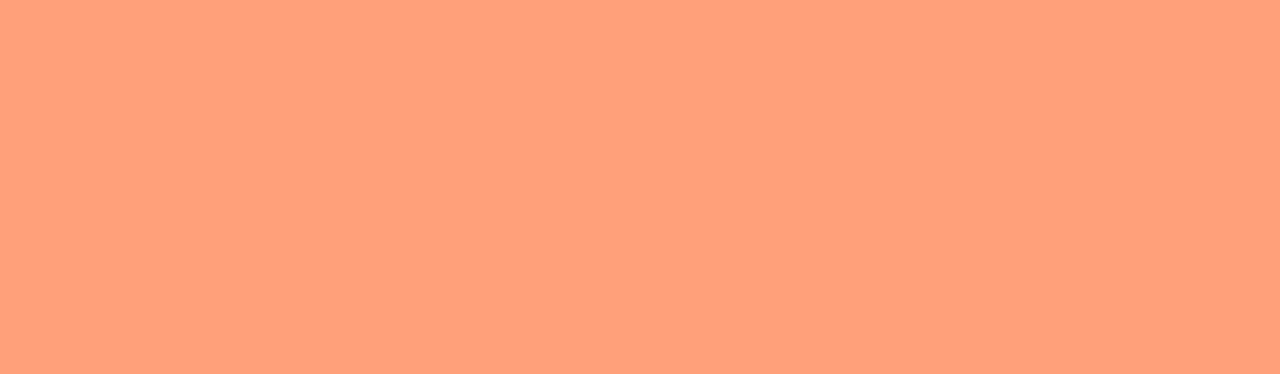
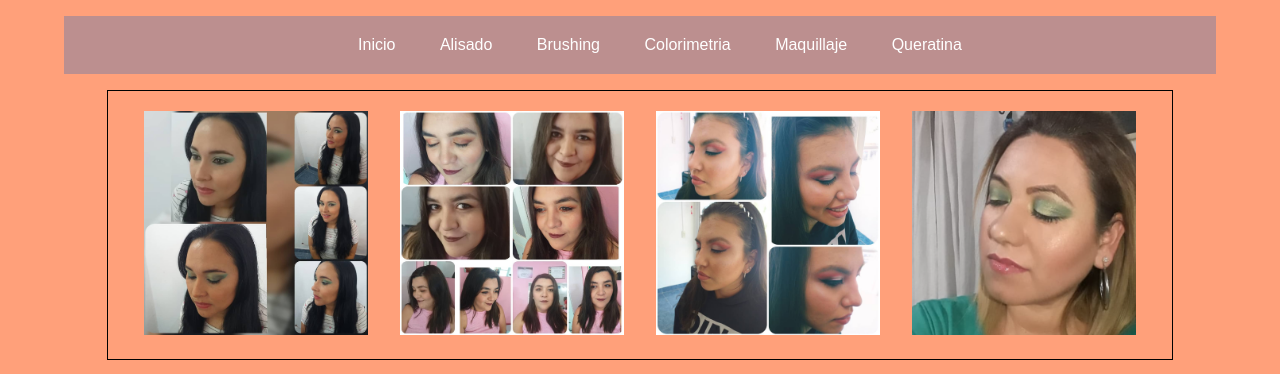
Before and after one commit to Facundo7Rodriguez/FJ-Stylo, a plain HTML site: page maquillaje.html in a window 1280 px wide. Drawn offline with Linux system fonts and the light colour scheme.

Commit message:
HTML/CSS Maquillaje

```diff
--- a/maquillaje.html
+++ b/maquillaje.html
@@ -8,6 +8,31 @@
     <link rel="stylesheet" type="text/css" href="CSS/style.css">
 </head>
 <body>
-
+    <nav>
+        <div class="menu">
+            <ul>
+                <li><a href="index.html">Inicio</a></li>
+                <li><a href="alisado.html">Alisado</a></li>
+                <li><a href="brushing.html">Brushing</a></li>
+                <li><a href="colorimetria.html">Colorimetria</a></li>
+                <li><a href="maquillaje.html">Maquillaje</a></li>
+                <li><a href="queratina.html">Queratina</a></li>
+            </ul>
+        </div>
+    </nav>
+    <section class="grid-layout">
+        <div>
+            <img src="Imagenes/maquillaje1.png" alt="" width="224" height="224">
+        </div>
+        <div>
+            <img src="Imagenes/maquillaje2.png" alt="" width="224" height="224">
+        </div>
+        <div>
+            <img src="Imagenes/maquillaje3.png" alt="" width="224" height="224">
+        </div>
+        <div>
+            <img src="Imagenes/maquillaje4.png" alt="" width="224" height="224">
+        </div>
+    </section>
 </body>
 </html>
```
Also changed, not shown: Imagenes/maquillaje1.png (added), Imagenes/maquillaje2.png (added), Imagenes/maquillaje3.png (added), Imagenes/maquillaje4.png (added).
